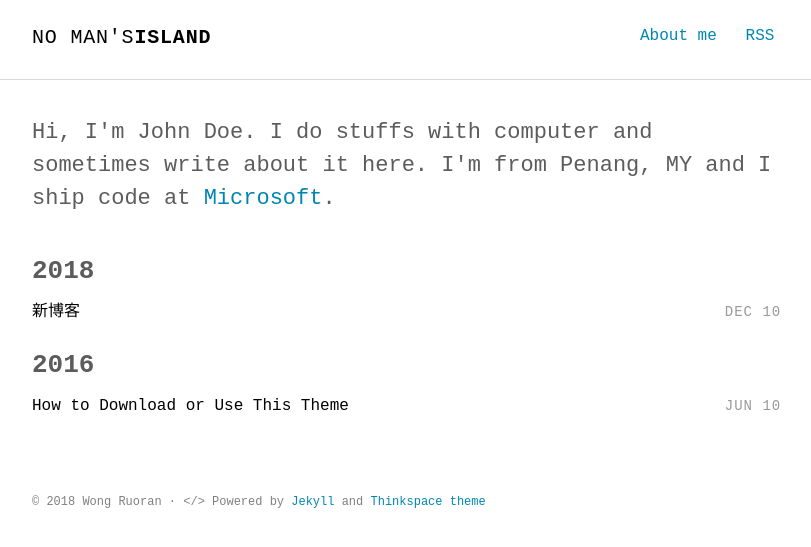
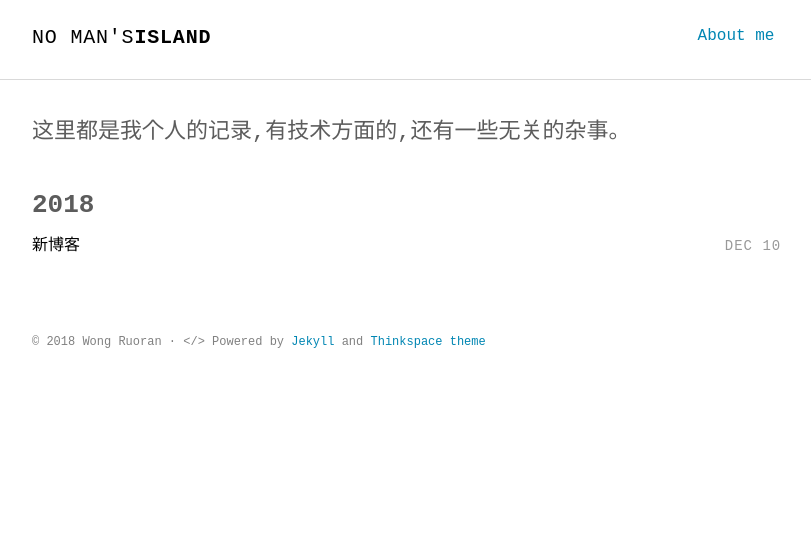
Before and after one commit to Meursau1T/WongRuoran.github.io, a Jekyll site: the page built from index.html, in a window 1280 px wide. Shown: the top 547 px of the page, without its empty margins (232-1043 px from the left). Built offline with Jekyll 4.4.1, drawn with Linux system fonts in a browser that asks for light colours; some web fonts are replaced.

Commit message:
Initial commit

```diff
--- a/_includes/intro.html
+++ b/_includes/intro.html
@@ -1,5 +1,5 @@
 <section class="intro">
   <div class="container">
-    <p class="lead">Hi, I'm John Doe. I do stuffs with computer and sometimes write about it here. I'm from Penang, MY and I ship code at <a href="#">Microsoft</a>.</p>
+    <p class="lead">这里都是我个人的记录,有技术方面的,还有一些无关的杂事。</p>
   </div>
 </section>
--- a/_includes/nav.html
+++ b/_includes/nav.html
@@ -4,7 +4,7 @@
     <h1 class="logo"><a href="{{ '/' | prepend: site.baseurl | prepend: site.url }}">{{ site.title_left }}<span>{{ site.title_right }}</span></a></h1>
     <ul class="navbar">
       <li><a href="{{ '/about' | prepend: site.baseurl | prepend: site.url }}">About me</a></li>
-      <li><a href="{{ "/feed.xml" | prepend: site.baseurl | prepend: site.url }}" target="_blank">RSS</a></li>
+      <!-- <li><a href="{{ "/feed.xml" | prepend: site.baseurl | prepend: site.url }}" target="_blank">RSS</a></li>   -->
     </ul>
   </div>
 </nav>
```
Also changed, not shown: _posts/2016-06-10-how-to-download-or-use-this-theme.md (deleted, +0 -24 lines), about.md (+1 -1 lines).
